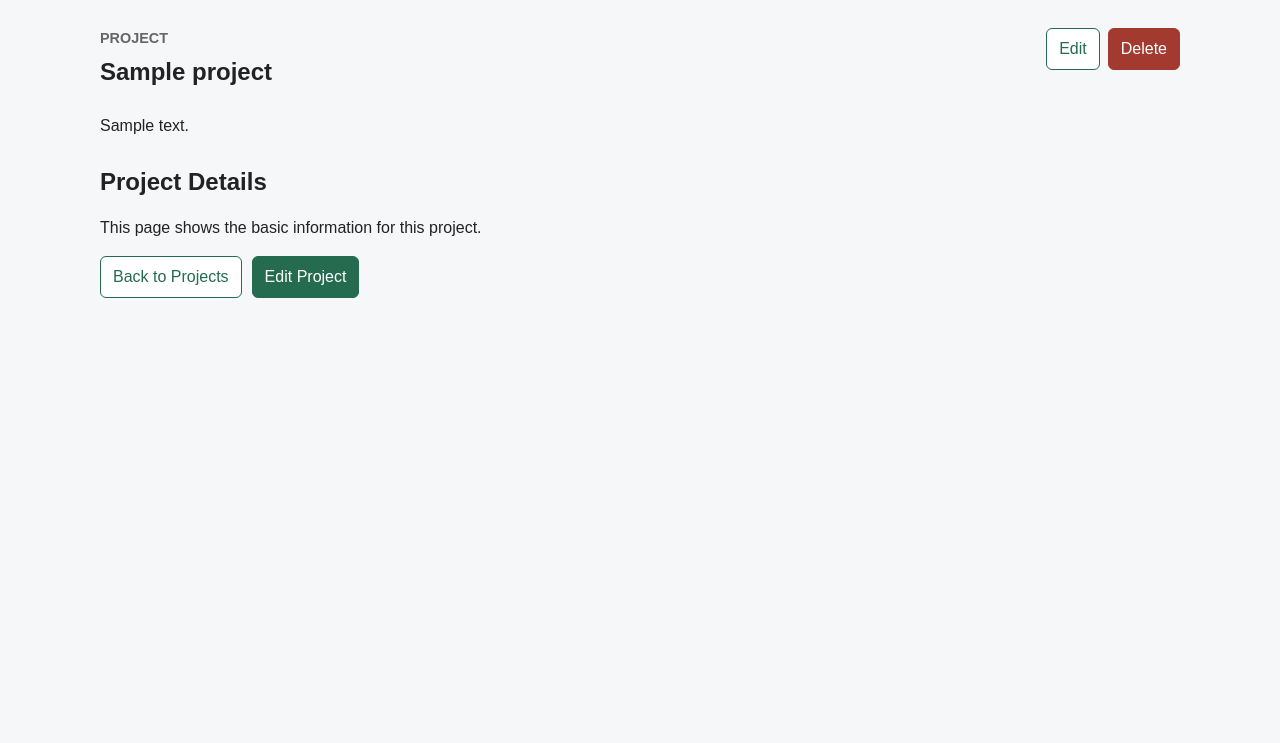
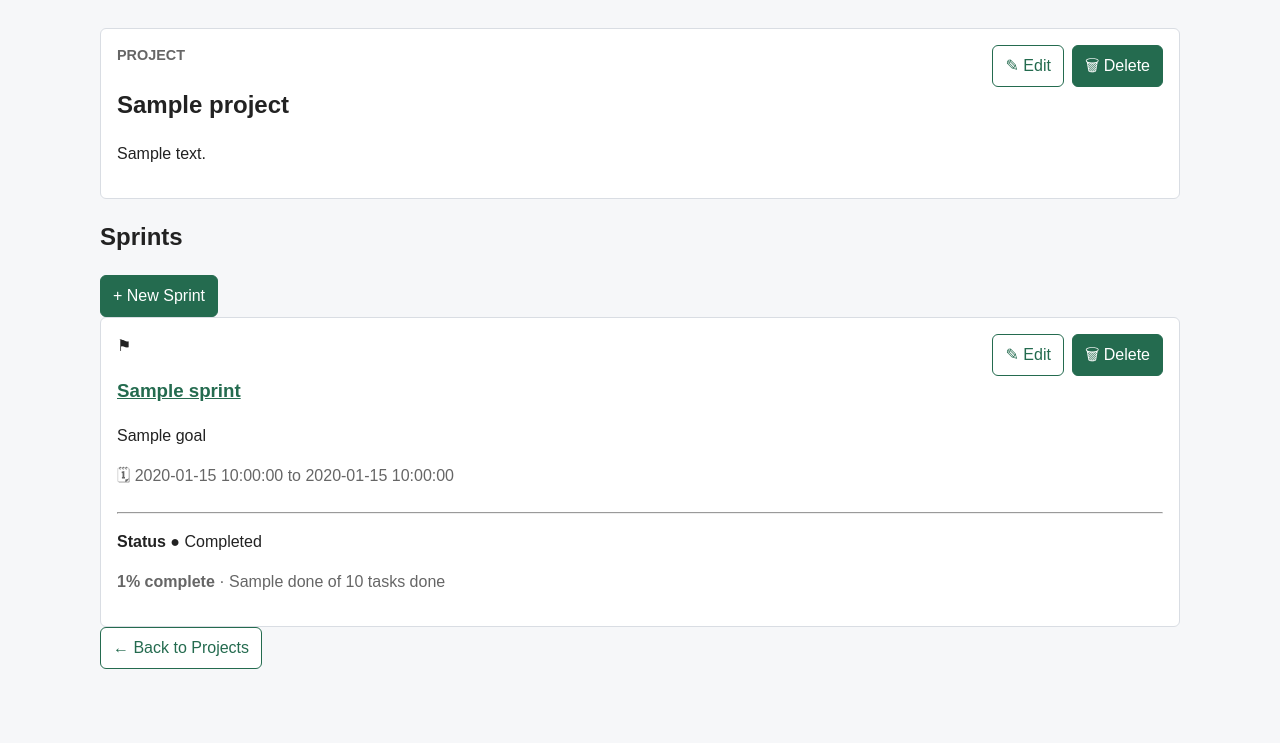
Before and after one commit to Ian-Keilman/TaskFlask, a Flask app: template app/templates/project_detail.html in a window 1280 px wide. Shown: the part 71-814 px from the top of the page. Before the commit the page ends 369 px from the top, so only its background shows below. Run offline with Flask 3, Linux system fonts and the light colour scheme; the template is opened without the code that fills it: most values are stand-ins (such as "Sample title", 1, 10 or a date in 2020).

Commit message:
Update project_detail.html

```diff
--- a/app/templates/project_detail.html
+++ b/app/templates/project_detail.html
@@ -3,33 +3,109 @@
 {% block title %}{{ project.name }} - TaskFlask{% endblock %}
 
 {% block content %}
-<section class="page-header">
+<section class="project-hero card">
     <div class="row-header">
         <div>
             <p class="eyebrow">Project</p>
             <h1>{{ project.name }}</h1>
+            <p>{{ project.description or "No project description yet." }}</p>
         </div>
 
         <div class="actions compact">
-            <a class="button secondary" href="{{ url_for('main.edit_project', project_id=project.id) }}">Edit</a>
+            <a class="button secondary" href="{{ url_for('main.edit_project', project_id=project.id) }}">
+                ✎ Edit
+            </a>
 
             <form method="post" action="{{ url_for('main.delete_project', project_id=project.id) }}" data-confirm="Delete this project?">
-                <button class="button danger" type="submit">Delete</button>
+                <button class="button danger-outline" type="submit">🗑 Delete</button>
             </form>
         </div>
     </div>
+</section>
 
-    <p>{{ project.description or "No project description yet." }}</p>
+<section class="sprint-section">
+    <div class="section-header">
+        <h2>Sprints</h2>
+        <a class="button" href="{{ url_for('main.new_sprint', project_id=project.id) }}">
+            + New Sprint
+        </a>
+    </div>
+
+    {% if sprints %}
+        <div class="item-list">
+            {% for sprint in sprints %}
+                <article class="sprint-card card">
+                    <div class="row-header">
+                        <div class="sprint-main">
+                            <div class="sprint-top">
+                                <div class="sprint-icon">⚑</div>
+
+                                <div>
+                                    <h3>
+                                        <a href="{{ url_for('main.sprint_detail', sprint_id=sprint.id) }}">
+                                            {{ sprint.name }}
+                                        </a>
+                                    </h3>
+
+                                    <p>{{ sprint.goal or "No sprint goal yet." }}</p>
+
+                                    <p class="muted sprint-dates">
+                                        🗓
+                                        {% if sprint.start_date or sprint.end_date %}
+                                            {{ sprint.start_date or "No start date" }} to {{ sprint.end_date or "No end date" }}
+                                        {% else %}
+                                            No sprint dates set
+                                        {% endif %}
+                                    </p>
+                                </div>
+                            </div>
+                        </div>
+
+                        <div class="actions compact">
+                            <a class="button secondary" href="{{ url_for('main.edit_sprint', sprint_id=sprint.id) }}">
+                                ✎ Edit
+                            </a>
+
+                            <form method="post" action="{{ url_for('main.delete_sprint', sprint_id=sprint.id) }}" data-confirm="Delete this sprint?">
+                                <button class="button danger-outline" type="submit">🗑 Delete</button>
+                            </form>
+                        </div>
+                    </div>
+
+                    <hr>
+
+                    <div class="sprint-bottom">
+                        <p>
+                            <strong>Status</strong>
+                            <span class="status-pill status-{{ sprint.status|lower }}">
+                                ● {{ sprint.status }}
+                            </span>
+                        </p>
+
+                        {% if sprint.total %}
+                            <div class="progress-bar" aria-label="{{ sprint.percent_complete }} percent complete">
+                                <span style="width: {{ sprint.percent_complete }}%"></span>
+                            </div>
+
+                            <p class="muted">
+                                <strong>{{ sprint.percent_complete }}% complete</strong>
+                                · {{ sprint.done }} of {{ sprint.total }} tasks done
+                            </p>
+                        {% else %}
+                            <p class="empty-progress">☷ No tasks added yet.</p>
+                        {% endif %}
+                    </div>
+                </article>
+            {% endfor %}
+        </div>
+    {% else %}
+        <p class="empty-state">No sprints yet. Add a sprint to start organizing work for this project.</p>
+    {% endif %}
 </section>
 
 <section class="plain-section">
-    <h2>Project Details</h2>
-
-    <p>This page shows the basic information for this project.</p>
-
-    <div class="actions">
-        <a class="button secondary" href="{{ url_for('main.projects') }}">Back to Projects</a>
-        <a class="button" href="{{ url_for('main.edit_project', project_id=project.id) }}">Edit Project</a>
-    </div>
+    <a class="button secondary back-button" href="{{ url_for('main.projects') }}">
+        ← Back to Projects
+    </a>
 </section>
 {% endblock %}
```
